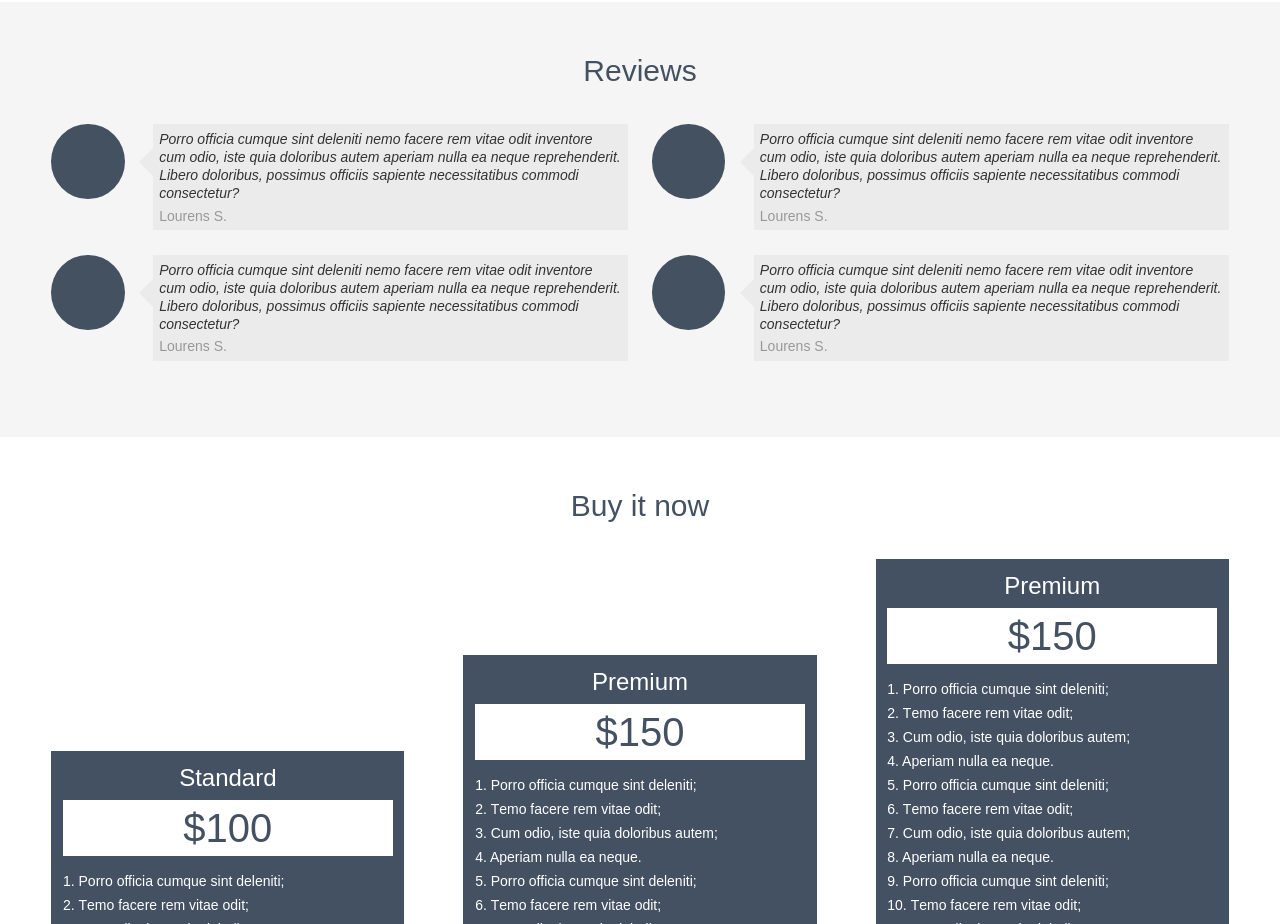
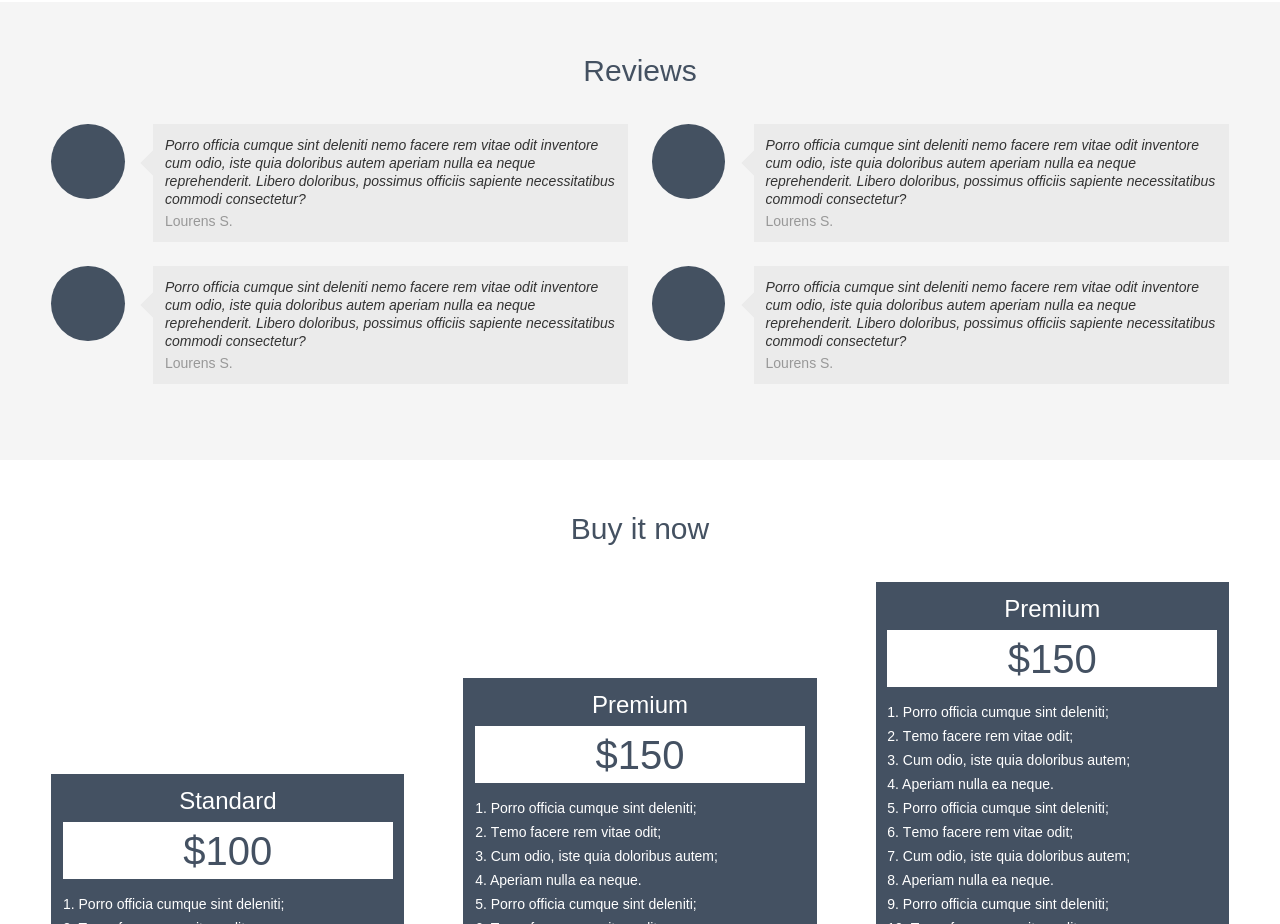
Before and after one commit to evsik/Product-Landing, a plain HTML site: page index.html in a window 1280 px wide. Shown: the part 1680-2604 px from the top of the page. Drawn offline with Linux system fonts and the light colour scheme.

Commit message:
changed ::before

```diff
--- a/style.css
+++ b/style.css
@@ -198,7 +198,7 @@ main {
     line-height: 18px;
     display: inline-block;
     background-color: #ebebeb;
-    padding: 1%;
+    padding: 2%;
     width: 84%;
     position: relative;
 }
@@ -206,10 +206,12 @@ main {
 .reviews-product-text::before {
     content: '';
     position: absolute;
-    left: -28px;
-    bottom: 54px;
-    border: 14px solid transparent;
-    border-right: 14px solid #ebebeb;
+    left: -9px;
+    top: 30px;
+    width: 18px;
+    height: 18px;
+    transform: rotate(45deg);
+    background-color: #ebebeb;
 }
 
 .reviews-product-text span {
```
